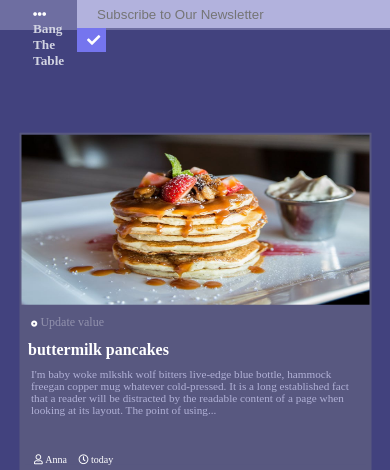
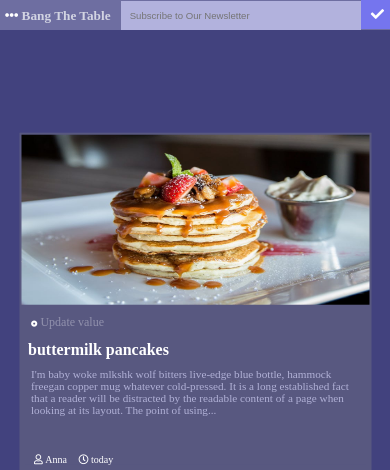
Before and after one commit to Karanburnwal/test_task, a PHP site: page / in a window 390 px wide. Shown: the top 470 px of the page. Run offline with PHP 8.4, Linux system fonts and the light colour scheme; some libraries are stand-ins or nearby versions.

Commit message:
changes accoring with screen

```diff
--- a/index.css
+++ b/index.css
@@ -22,8 +22,8 @@ button {
 }
 .head_center h5 {
   color: rgb(210, 212, 226);
-  margin-left: 25px;
-  padding: 8px;
+  margin-left: 5px;
+  padding-top: 8px;
 }
 .subscribe_content input {
   padding: 7px 0 6px 20px;
@@ -32,7 +32,7 @@ button {
   background-color: rgba(187, 187, 228, 0.89);
 }
 .subscribe_content button {
-  padding: 6px 6px 5px 10px;
+  padding: 8px 6px 8px 10px;
   background-color: rgb(117, 117, 238);
   color: white;
   cursor: pointer;
@@ -127,3 +127,12 @@ button {
 .all_content {
   margin-bottom: 100px;
 }
+@media only screen and (max-width: 600px) {
+  .subscribe_content input {
+    font-size: 0.6rem;
+    padding: 9px;
+  }
+  .head-center i {
+    font-size: 0.3rem;
+  }
+}
```
